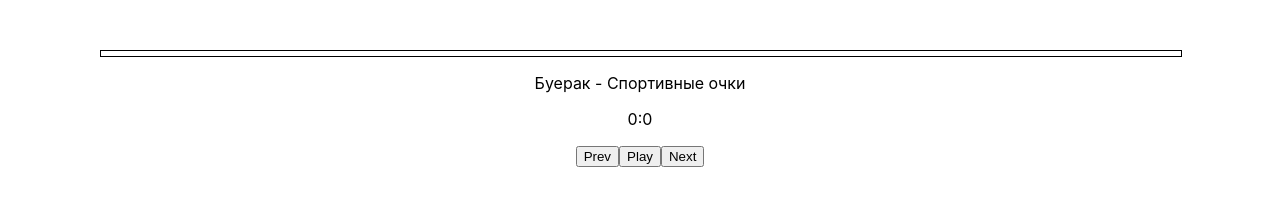
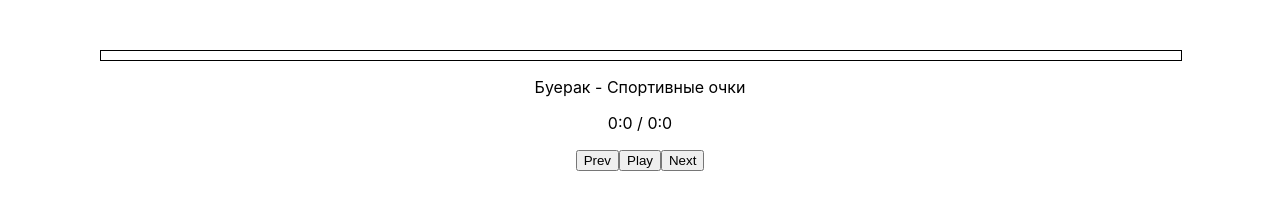
Before and after one commit to Timkogas/simple-mp3-player, a React (Create React App) app: page / in a window 1280 px wide. Shown: the top 199 px of the page. Built offline with nearby package versions, Linux system fonts and the light colour scheme.

Commit message:
#4 реализовал перемотку трека по нажатию на шкалу прогресса, не очень коректное отображение текущего времени

```diff
--- a/src/App.css
+++ b/src/App.css
@@ -6,13 +6,14 @@
 }
 .progress_bar_border {
   width: 100%;
-  height: 5px;
+  height: 9px;
   border: 1px solid black
 }
 .progress_bar {
   background-color: green;
   width: 0%;
-  height: 5px;
+  height: 9px;
+  transition: all 0.2s;
 }
 audio {
   display: none;
--- a/src/App.js
+++ b/src/App.js
@@ -61,9 +61,17 @@ function App() {
   const [widthProgressBar, setWidthProgressBar] = useState(0)
   const styleProgressBar = {width: `${widthProgressBar}%`}
 
+  const progressBarClickChange = (e) => {
+    audioRef.current.currentTime = (e.nativeEvent.offsetX/1082)*duration
+    setCurrentTime(audioRef.current.currentTime)
+    setWidthProgressBar((100 * currentTime / duration).toFixed(2))
+  }
+
+
+
   return (
     <div className='App'>
-      <div className='progress_bar_border'>
+      <div className='progress_bar_border' onClick={progressBarClickChange}>
         <div className='progress_bar' style={styleProgressBar}></div>
       </div>
       <audio
@@ -81,7 +89,9 @@ function App() {
         </source>
       </audio>
       <p className='track_name'>{playList[selectedTrack].name}</p>
-      <p className='track_duration'>{Math.trunc(duration/60)}:{ Math.trunc(duration%60)}</p>
+      <p className='track_duration'>
+        {Math.trunc(currentTime/60)}:{Math.trunc(currentTime%60)}  /  {Math.trunc(duration/60)}:{ Math.trunc(duration%60)}
+      </p>
       <button onClick={prevTrack}>Prev</button>
       <button onClick={playAndPause}>{trackPlayed ? "Pause" : 'Play'}</button>
       <button onClick={nextTrack}>Next</button>
```
